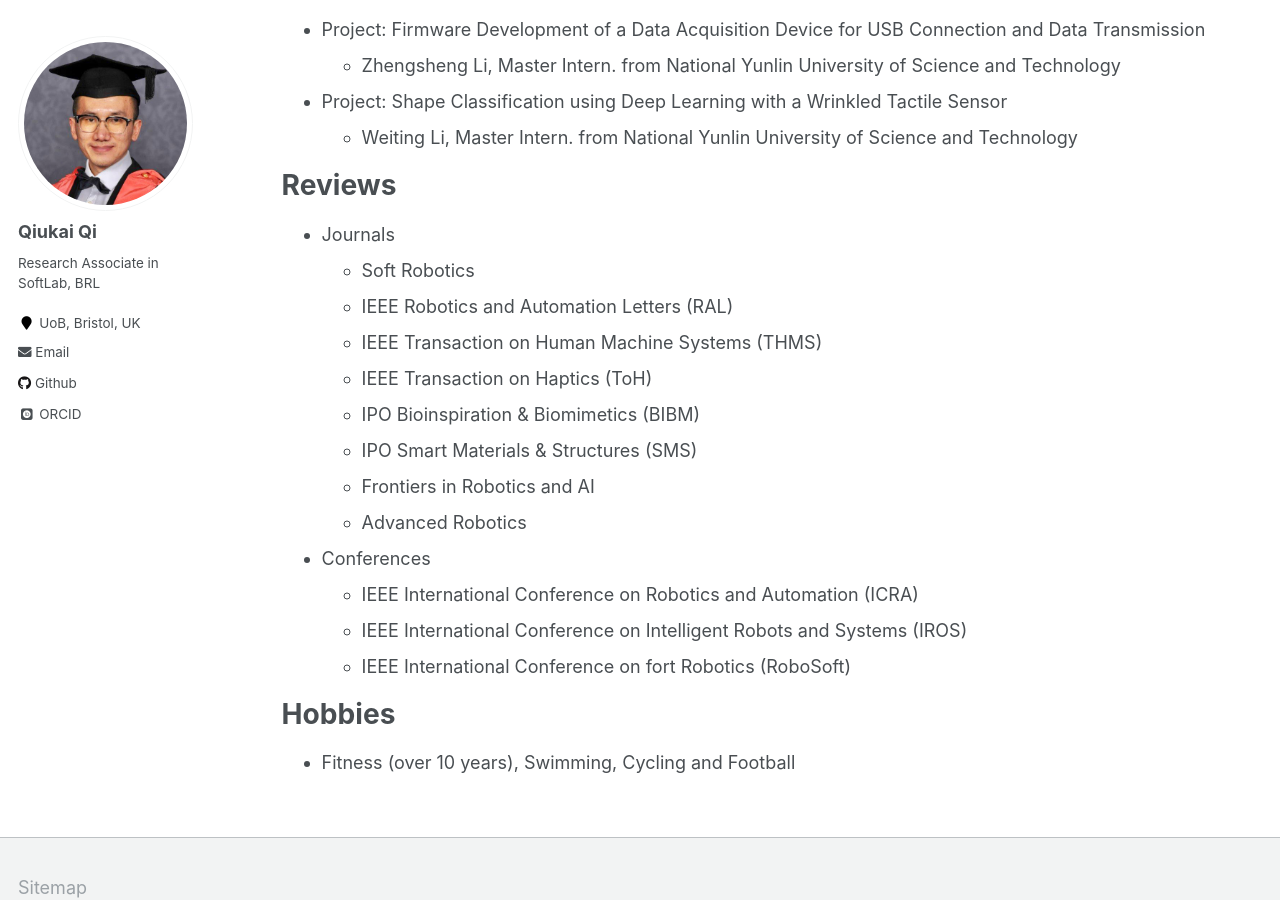
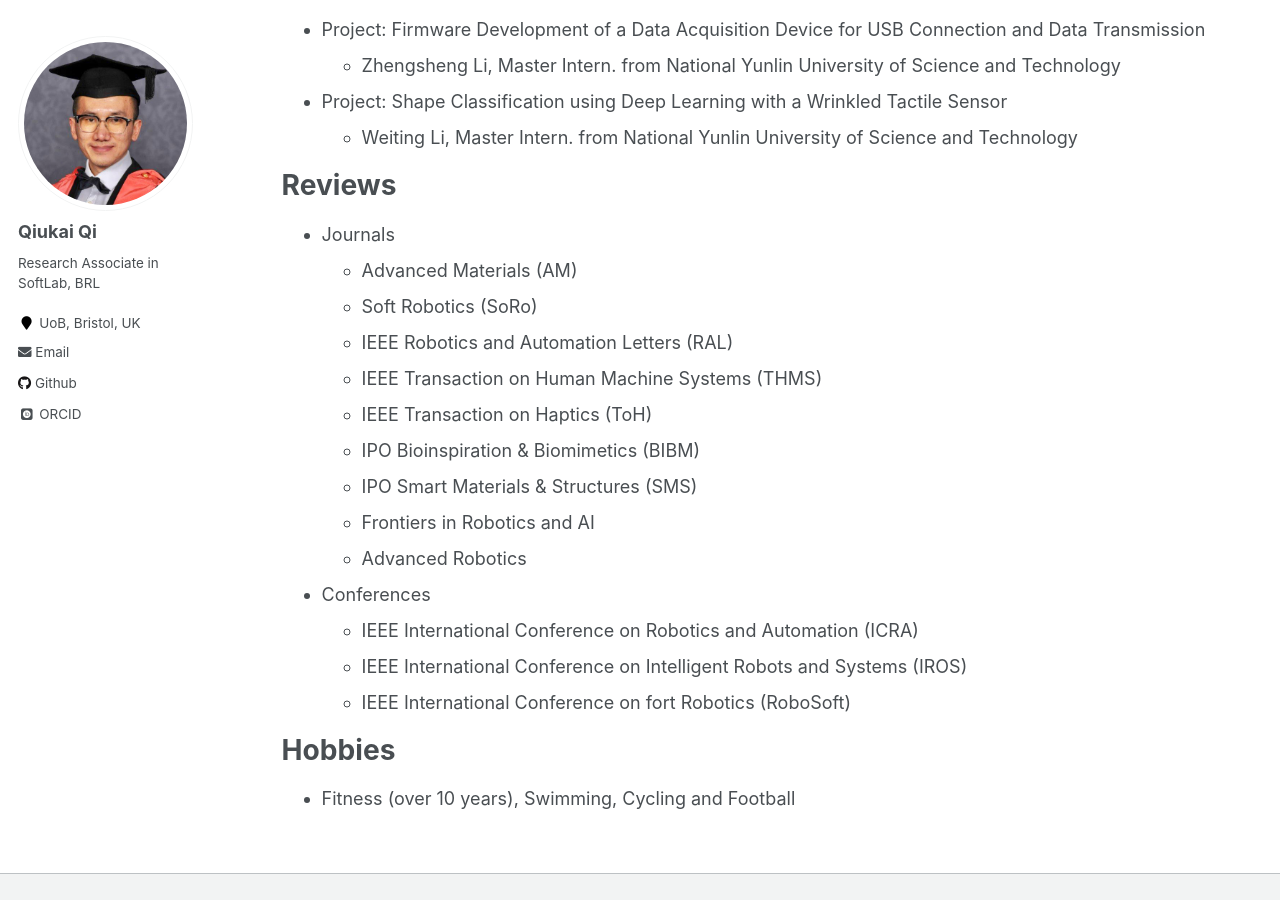
Before and after one commit to QiukaiQi/qiukaiqi.github.io, a Jekyll site: the page built from _pages/CV.md, in a window 1280 px wide and 900 px high, scrolled down 3050 px. Built offline with Jekyll 4.4.1, drawn with Linux system fonts in a browser that asks for light colours; some web fonts are replaced.

Commit message:
Update CV.md

```diff
--- a/_pages/CV.md
+++ b/_pages/CV.md
@@ -104,7 +104,8 @@ Supervisions
 Reviews
 ======
 * Journals
-  * Soft Robotics
+  * Advanced Materials (AM)
+  * Soft Robotics (SoRo)
   * IEEE Robotics and Automation Letters (RAL)
   * IEEE Transaction on Human Machine Systems (THMS)
   * IEEE Transaction on Haptics (ToH)
```
